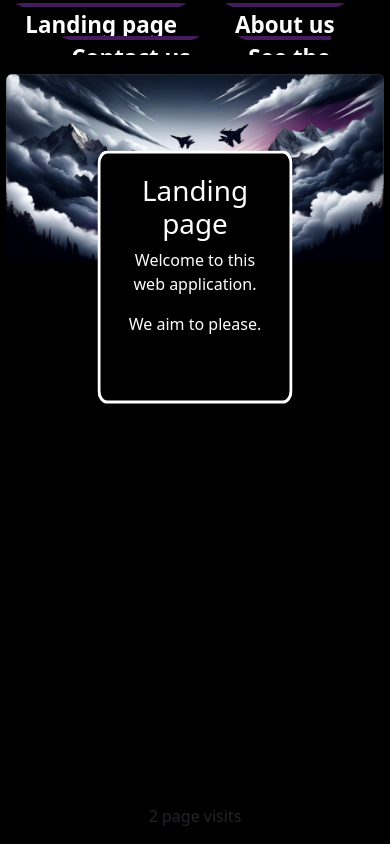
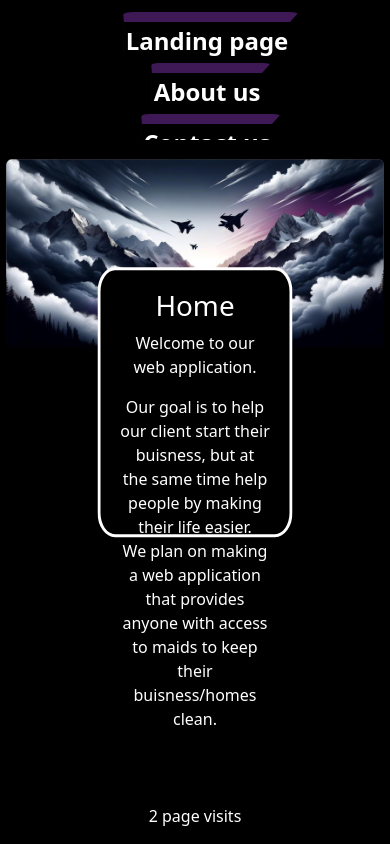
Before and after one commit to YousefAbdelnour/PHPAssig1, a PHP site: page /app/views/Main/index.php in a window 390 px wide. Run offline with PHP 8.4, Linux system fonts and the light colour scheme; some libraries are stand-ins or nearby versions.

Commit message:
Home/Landing page
Adaptation don , left to find fonts and format the rest of the pages

```diff
--- a/app/views/Main/index.php
+++ b/app/views/Main/index.php
@@ -38,9 +38,9 @@
         </div>
         <div class="content">
             <div id="desc">
-            <h1>Landing page</h1>
-            <p>Welcome to this web application.</p>
-            <p>We aim to please.</p>
+            <h1>Home</h1>
+            <p>Welcome to our web application.</p>
+            <p>Our goal is to help our client start their buisness, but at<br>the same time help people by making their life easier.<br>We plan on making a web application that provides <br>anyone with access to maids to keep their <br>buisness/homes clean.</p>
             </div>
         </div>
         <div id="count">
--- a/resources/styleC.css
+++ b/resources/styleC.css
@@ -4,7 +4,7 @@ body {
     align-items: center;
     background-color: black;
     width: 100vw;
-    height: 100vh;
+    height: 170vh;
 
 }
 
@@ -35,14 +35,17 @@ body {
 
 }
 
+#count{
+	color: #ffffff;
+}
 #desc {
-    margin-top: 55%;
+    margin-top: 54%;
     left: 50%;
     transform: translate(-50%, -50%);
     position: absolute;
     padding: 5%;
-    height: 30%;
-    border-radius: 5%;
+    height: 52%;
+    border-radius: 9%;
     background-color: rgb(0, 0, 0);
     border-color: #ffffff;
     border-style: solid;
@@ -52,7 +55,6 @@ body {
 
 ul {
     list-style-type: none;
-    padding: 0;
 }
 
 ul li {
@@ -67,8 +69,8 @@ ul li a {
     font-size: 140%;
     padding: 0.5%;
     margin-right: 10px;
-    border: 10px solid transparent; /* Keep other borders transparent */
-    border-top: 4px solid #451b5e; /* Visible bottom border */
+    border: 10px solid transparent;
+    border-top: 4px solid #451b5e;
     border-radius: 6%;
 }
 
@@ -120,7 +122,31 @@ ul li a:hover {
 
 
 @media screen and (max-width: 768px) {
+	body{
+		height: 100vh;
+	}
     .content {
         background-size: 100% auto;
     }
+	#desc{
+		margin-top: 65%;
+		height: 32%;
+	}
+	.menu{
+		margin-bottom: 22%;
+	}
+	ul li {
+    display: block;
+	margin: 15px;
+	}
+	ul li a {
+	text-align: center;
+    text-decoration: none;
+    color: #ffffff;
+    font-weight: bold;
+    font-size: 150%;
+    padding: 0.5%;
+    margin: 8px;
+	animation: rotateBorder 7s ease-out infinite;
+	}
 }
```
